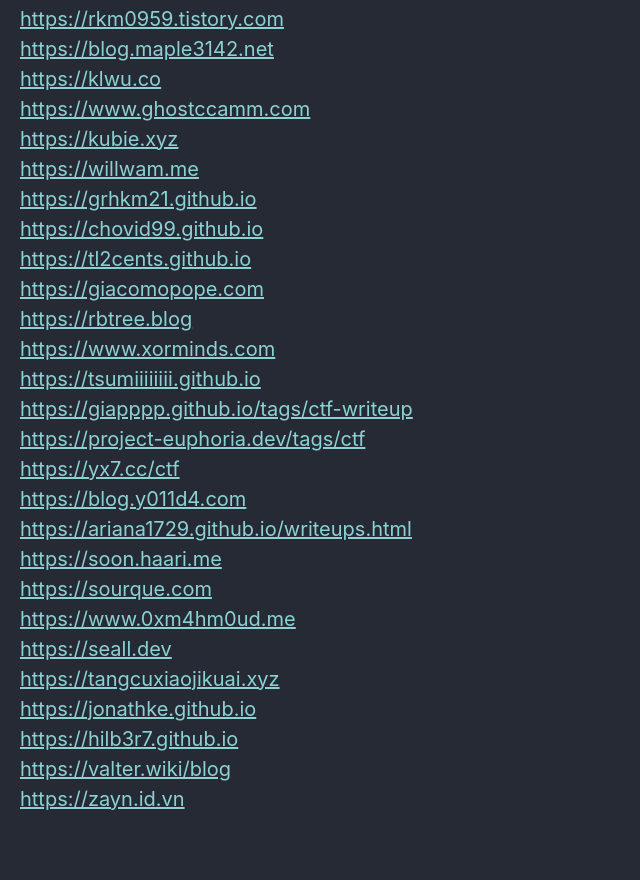
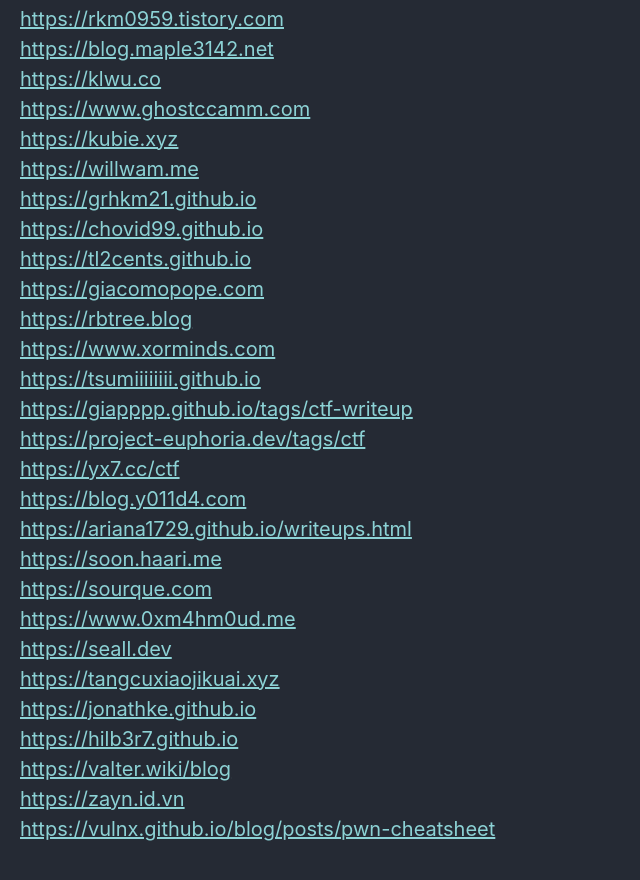
Before and after one commit to Connor-McCartney/Connor-McCartney.github.io, a Jekyll site: the page built from _pages/misc/resources.md, in a window 1280 px wide and 900 px high, scrolled down 2806 px. Shown: the top 880 px of the window, without its empty margins (0-640 px from the left). Built offline with Jekyll 4.4.1, drawn with Linux system fonts in a browser that asks for light colours; cached includes are drawn as plain includes.

Commit message:
Update resources.md

```diff
--- a/_pages/misc/resources.md
+++ b/_pages/misc/resources.md
@@ -114,3 +114,4 @@ NTT <https://eprint.iacr.org/2024/585.pdf> <br>
 <https://hilb3r7.github.io> <br>
 <https://valter.wiki/blog> <br>
 <https://zayn.id.vn> <br>
+<https://vulnx.github.io/blog/posts/pwn-cheatsheet> <br>
```
